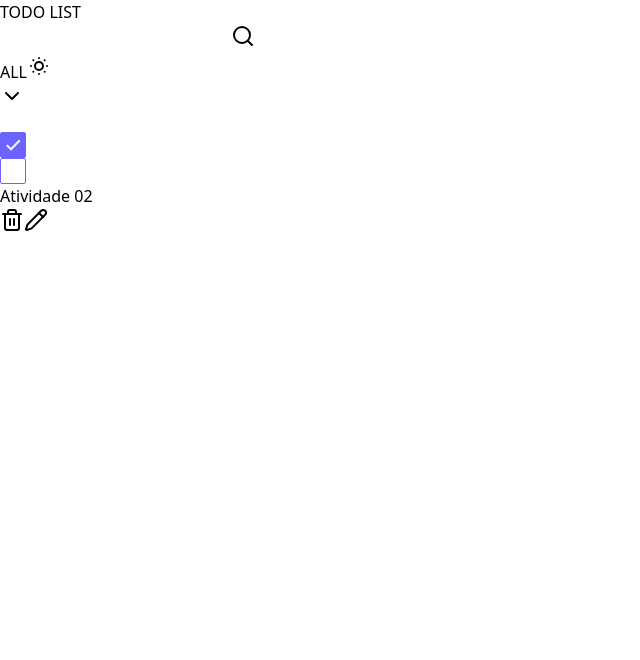
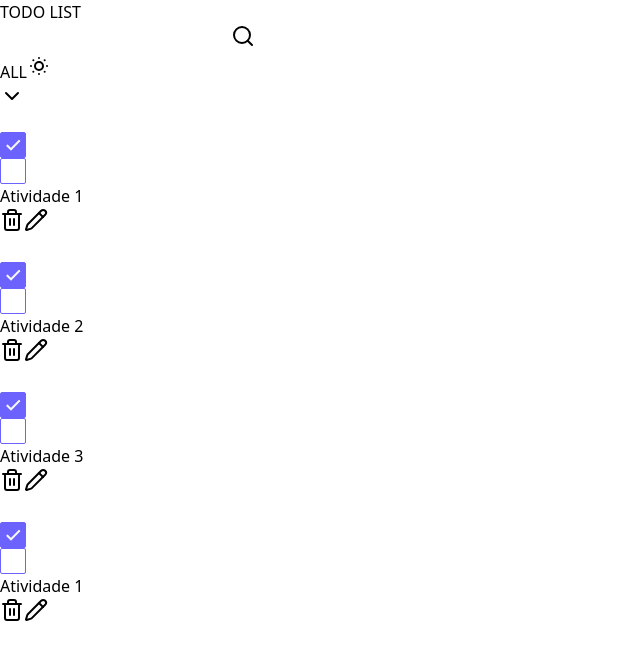
Before and after one commit to LucasMCFidelis/To-do-list, a React (Vite) app: page / in a window 1280 px wide. Shown: the top 660 px of the page, without its empty margins (0-640 px from the left). Built offline with nearby package versions, Linux system fonts and the light colour scheme.

Commit message:
Lógica para atualizar o status dos itens

```diff
--- a/src/app.tsx
+++ b/src/app.tsx
@@ -3,14 +3,46 @@ import { useState } from "react"
 
 export function App() {
   const [isBlackModeActive, setIsBlackModeActive] = useState(true)
-  const [isCheckedActivity, setIsCheckedActivity] = useState(false)
+  const [activities, setActivities] = useState([
+    {
+      id: 1,
+      title: 'Atividade 1',
+      date: new Date().toISOString(),
+      finally: true
+    },
+    {
+      id: 2,
+      title: 'Atividade 2',
+      date: new Date().toISOString(),
+      finally: true
+    },
+    {
+      id: 3,
+      title: 'Atividade 3',
+      date: new Date().toISOString(),
+      finally: true
+    },
+    {
+      id: 4,
+      title: 'Atividade 1',
+      date: new Date().toISOString(),
+      finally: true
+    },
+  ])
 
-  const activity = 'A'
   function changeThemeScreen() {
     setIsBlackModeActive(!isBlackModeActive)
   }
-  function changeCheckActivity() {
-    setIsCheckedActivity(!isCheckedActivity)
+
+  const completeActivity = (event: React.ChangeEvent<HTMLInputElement>) => {
+    const input = event.target
+    const idThisInput = parseInt(input.value)
+
+    setActivities(prevActivities =>
+      prevActivities.map(activity =>
+        activity.id == idThisInput ? { ...activity, finally: !activity.finally } : activity
+      )
+    )
   }
 
   return (
@@ -42,34 +74,37 @@ export function App() {
         </div>
 
         <div className='w-full flex flex-col gap-3'>
-          <div className="flex justify-between">
+          {activities.map(activity => (
+            <div key={activity.id} className="flex justify-between">
               <div className='relative flex-1'>
-              <input onChange={changeCheckActivity} type="checkbox" value={activity} className='w-full absolute inset-0'/>
+                <input onChange={completeActivity} type="checkbox" value={activity.id} className='w-full absolute inset-0' />
                 <div className="flex justify-between">
                   <div className="flex gap-3">
-                  <svg className={isCheckedActivity ? 'block' : 'hidden'} width="26" height="26" viewBox="0 0 26 26" fill="none" xmlns="http://www.w3.org/2000/svg">
+                    <svg className={activity.finally ? 'block' : 'hidden'} width="26" height="26" viewBox="0 0 26 26" fill="none" xmlns="http://www.w3.org/2000/svg">
                       <rect x="0.5" y="0.5" width="25" height="25" rx="1.5" fill="#6C63FF" stroke="#6C63FF" />
                       <mask id="path-2-inside-1_0_1" fill="white">
                         <path d="M10.9978 18.6488L6.00002 13.7476L15.5593 4L20.5571 8.90124L10.9978 18.6488Z" />
                       </mask>
                       <path d="M10.9978 18.6488L9.59745 20.0767L11.0254 21.4771L12.4257 20.0491L10.9978 18.6488ZM12.3982 17.2209L7.40037 12.3196L4.59966 15.1755L9.59745 20.0767L12.3982 17.2209ZM19.1291 7.50089L9.56986 17.2484L12.4257 20.0491L21.985 10.3016L19.1291 7.50089Z" fill="#F7F7F7" mask="url(#path-2-inside-1_0_1)" />
                     </svg>
-                  <svg className={isCheckedActivity ? 'hidden' : 'block'} width="26" height="26" viewBox="0 0 26 26" fill="none" xmlns="http://www.w3.org/2000/svg">
+                    <svg className={activity.finally ? 'hidden' : 'block'} width="26" height="26" viewBox="0 0 26 26" fill="none" xmlns="http://www.w3.org/2000/svg">
                       <rect x="0.5" y="0.5" width="25" height="25" rx="1.5" stroke="#6C63FF" />
                     </svg>
-                  <h2 className='w-36 sm:w-auto'>Atividade 02</h2>
+                    <h2 className='w-36 sm:w-auto'>{activity.title}</h2>
                   </div>
                 </div>
               </div>
               <div className="space-x-2">
                 <button>
-                <Trash2/>
+                  <Trash2 />
                 </button>
                 <button>
-                <Pencil/>
+                  <Pencil />
                 </button>
               </div>
             </div>
+          ))}
+
         </div>
       </div>
     </div>
```
Lines whose indentation alone changed are shown as unchanged.
